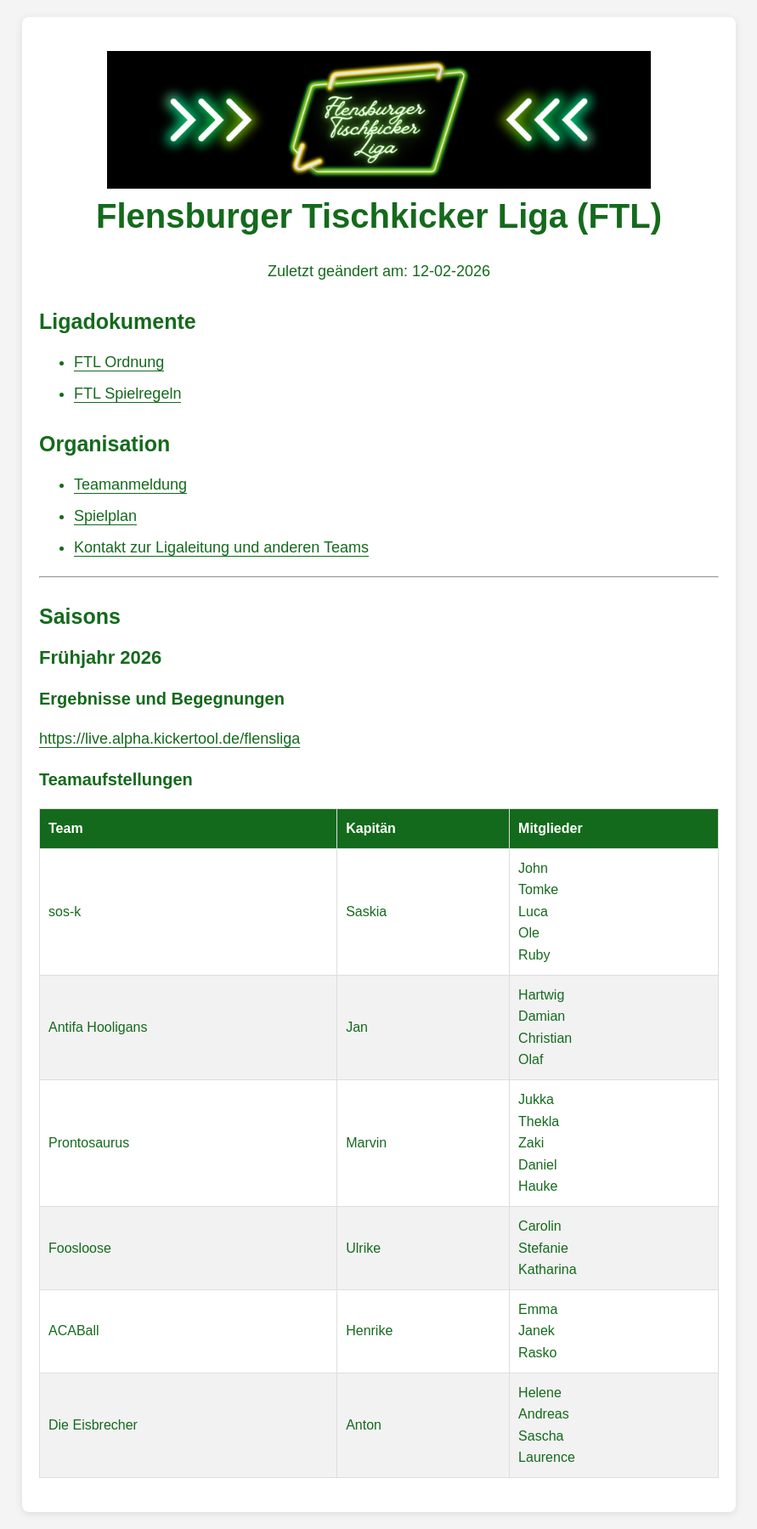
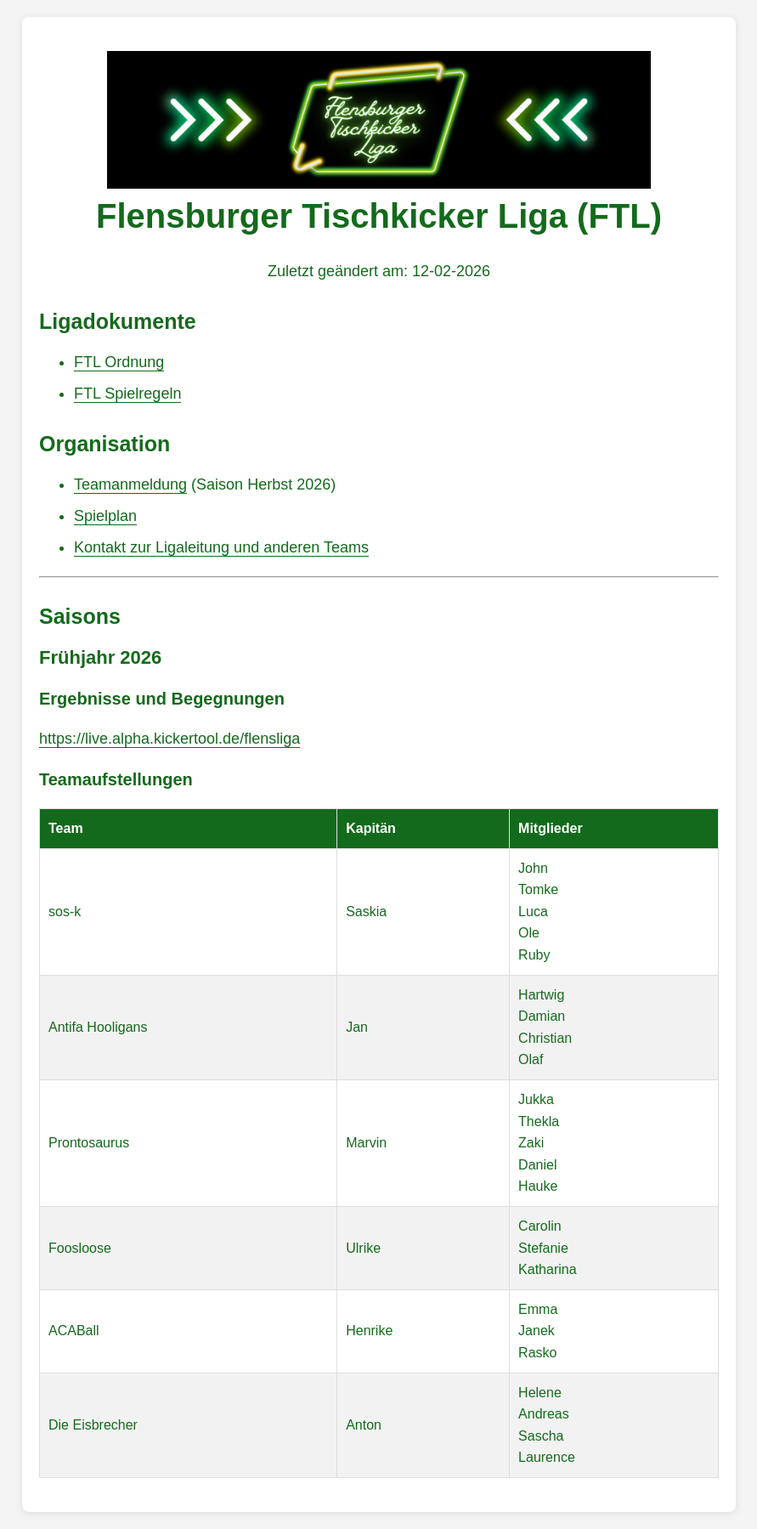
Before and after one commit to MKK-Flensburg/mkk-docs, a Jekyll site: the page built from index.md, in a window 1280 px wide. Shown: the whole page at 85% size, without its empty margins (194-1085 px from the left). Built offline with Jekyll 4.4.1, drawn with Linux system fonts in a browser that asks for light colours; our own code applies the rules of GitHub Pages for plain Markdown files.

```diff
--- a/index.md
+++ b/index.md
@@ -15,7 +15,7 @@
 - [FTL Spielregeln](docs/FTL_Regeln.md)
 
 ## Organisation
-- [Teamanmeldung](https://forms.gle/NstwNGLCHDmkLS9AA)
+- [Teamanmeldung](https://forms.gle/NstwNGLCHDmkLS9AA) (Saison Herbst 2026)
 - [Spielplan](https://docs.google.com/spreadsheets/d/1r6rP5uVYI2N7XG9XGGp-1ZUqRTqt_TUhif_xGnCSvJI)
 - [Kontakt zur Ligaleitung und anderen Teams](https://t.me/FlensTischLiga)
 
```
